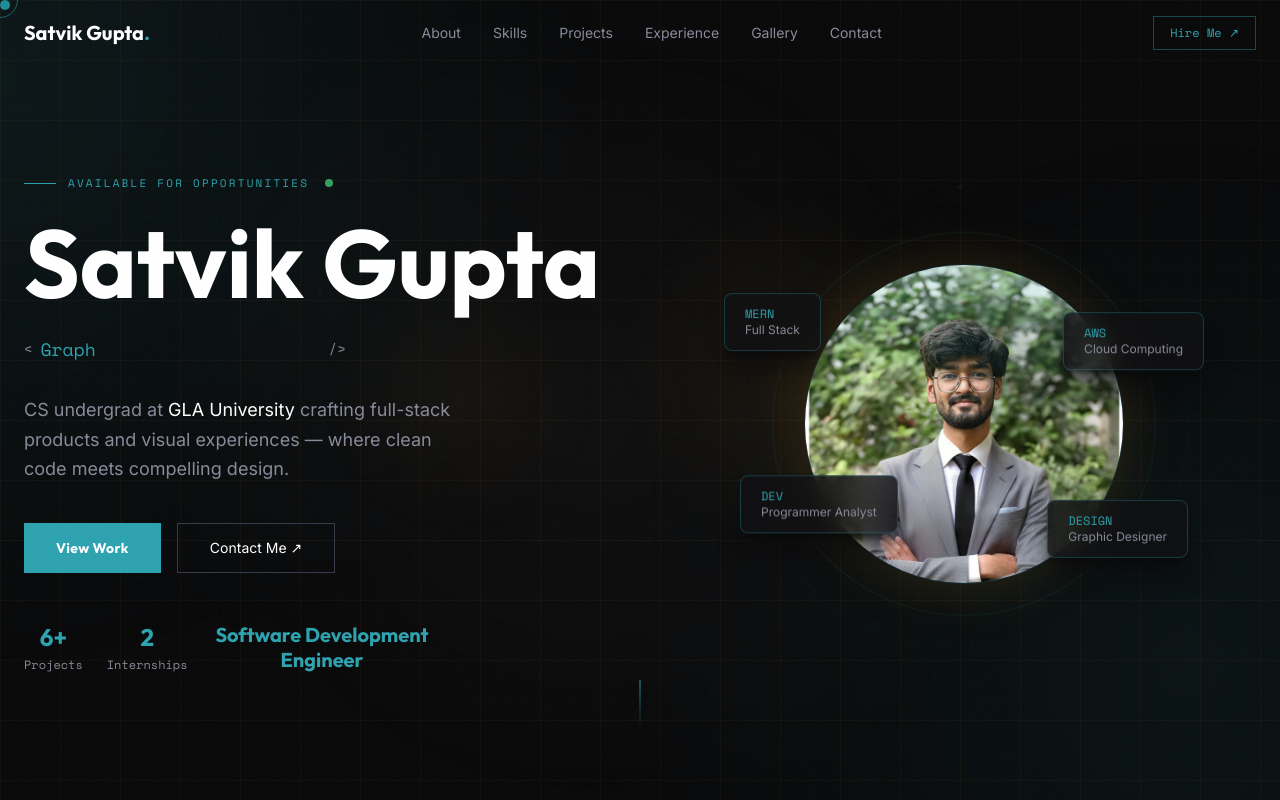
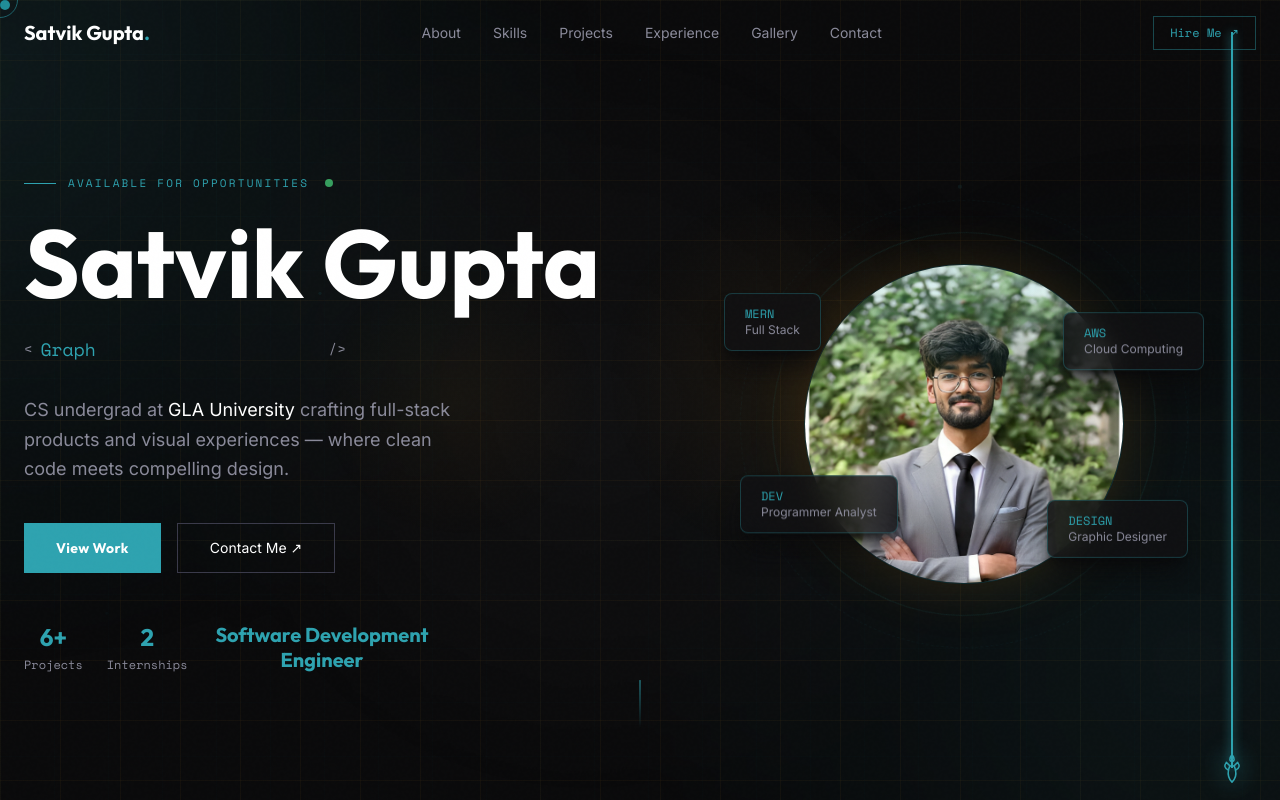
Before and after one commit to Satvikk7/Portfolio, a React (Vite) app: page / in a window 1280 px wide. Shown: the top 800 px of the page. Built offline with nearby package versions, Linux system fonts and the light colour scheme.

Commit message:
feat: add animated rocket scroll progress sidebar

```diff
--- a/src/App.jsx
+++ b/src/App.jsx
@@ -11,6 +11,7 @@ import Gallery from './sections/Gallery'
 import Contact from './sections/Contact'
 import Footer from './components/Footer'
 import Loader from './components/Loader'
+import ScrollProgress from './components/ScrollProgress'
 
 export default function App() {
   const [loading, setLoading] = useState(true)
@@ -63,6 +64,7 @@ export default function App() {
           className="noise-bg"
         >
           <div className="grid-bg min-h-screen designer-bg">
+            <ScrollProgress />
             <Navbar />
             <main>
               <Hero />
--- /dev/null
+++ b/src/components/ScrollProgress.jsx
@@ -0,0 +1,52 @@
+import { motion, useScroll, useTransform, useSpring } from 'framer-motion'
+
+export default function ScrollProgress() {
+  const { scrollYProgress } = useScroll()
+
+  const scaleY = useSpring(scrollYProgress, {
+    stiffness: 100,
+    damping: 30,
+    restDelta: 0.001
+  })
+
+  // We map the smoothed scroll progress to a percentage
+  const rocketY = useTransform(scaleY, [0, 1], ['0%', '100%'])
+
+  return (
+    <div className="fixed top-0 right-4 md:right-8 h-full w-8 z-50 pointer-events-none py-8">
+      <div className="relative w-full h-full flex justify-center">
+        {/* Track */}
+        <div className="absolute top-0 w-px h-full bg-ash/20" />
+
+        {/* Glowing Fill */}
+        <motion.div
+          className="absolute top-0 w-[2px] bg-teal shadow-[0_0_10px_#2ea3b0] origin-top"
+          style={{ height: rocketY }}
+        />
+
+        {/* Rocket Icon */}
+        <motion.div
+          className="absolute text-teal drop-shadow-[0_0_12px_#2ea3b0] -ml-[0.5px]"
+          style={{ top: rocketY, translateY: '-50%' }}
+        >
+          <svg
+            xmlns="http://www.w3.org/2000/svg"
+            width="24" height="24"
+            viewBox="0 0 24 24"
+            fill="none"
+            stroke="currentColor"
+            strokeWidth="1.5"
+            strokeLinecap="round"
+            strokeLinejoin="round"
+            className="rotate-[135deg]"
+          >
+            <path d="M4.5 16.5c-1.5 1.26-2 5-2 5s3.74-.5 5-2c.71-.84.7-2.13-.09-2.91a2.18 2.18 0 0 0-2.91-.09z"/>
+            <path d="m12 15-3-3a22 22 0 0 1 2-3.95A12.88 12.88 0 0 1 22 2c0 2.72-.78 7.5-6 11a22.35 22.35 0 0 1-4 2z"/>
+            <path d="M9 12H4s.55-3.03 2-4c1.62-1.08 5 0 5 0"/>
+            <path d="M12 15v5s3.03-.55 4-2c1.08-1.62 0-5 0-5"/>
+          </svg>
+        </motion.div>
+      </div>
+    </div>
+  )
+}
```
